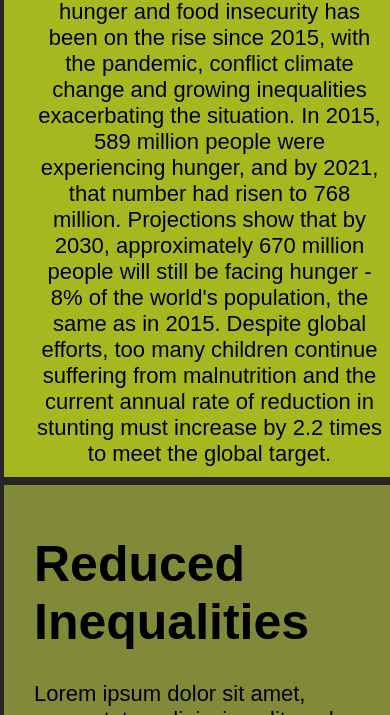
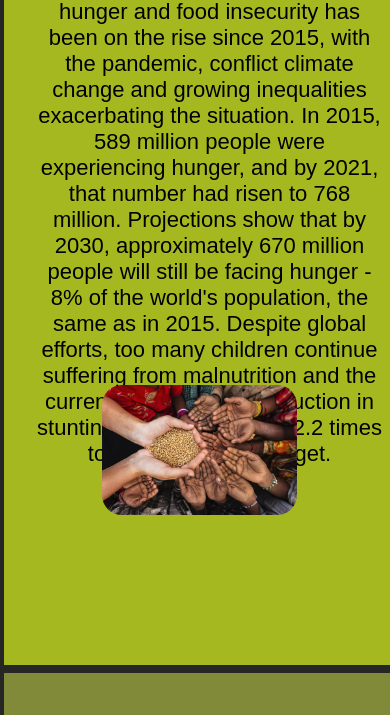
Before and after one commit to 2Fudz2/web-dev-work, a plain HTML site: page goals.html in a window 390 px wide. Shown: the part 625-1340 px from the top of the page. Drawn offline with Linux system fonts and the light colour scheme.

Commit message:
image works now!

```diff
--- a/goals.css
+++ b/goals.css
@@ -37,7 +37,6 @@ h2 {
     margin: 30px;
     border-radius: 20px;
     background-color: #a6b820;
-    transition: 300ms;
     display: inline-block;
     position:relative;
   }
@@ -53,6 +52,7 @@ h2 {
     margin-left: auto;
     margin-right: 0;
     margin-right: 30px;
+    transition: 300ms;
 }
 
 /* .genderBox {
@@ -113,6 +113,7 @@ img {
 #grainMan {
     width: 30%;
     margin-right: 40px;
+    transition: 300ms;
 }
 
 .nav { display: inline-block;
@@ -175,6 +176,19 @@ a:hover{
     opacity: 1;
  }
 
+ @media only screen and (max-width: 1125px) {
+    #grainMan {
+        width: 20%;
+        transition: 300ms;
+    }
+}
+
+@media only screen and (max-width: 925px) {
+    #grainMan {
+        width: 0%;
+    }
+}
+
 @media only screen and (max-width: 768px) {
 
     .Box {
@@ -187,6 +201,7 @@ a:hover{
         margin-right: 0;
         padding: 0;
         margin: 0;
+        height: 800px;
     }
 
     #zeroBox {
@@ -222,15 +237,8 @@ a:hover{
         margin: 0 auto;
         position: absolute;
         bottom: 0;
-        right: 0;
-        top: 0;
+        left: 0;
+        top: 65%;
+        transition: 300ms;
     }
 }
-
-@media only screen and (max-width: 1125) {
-    #grainMan {
-        position: absolute;
-        bottom: 0;
-        left: 0;
-    }
-}
```
